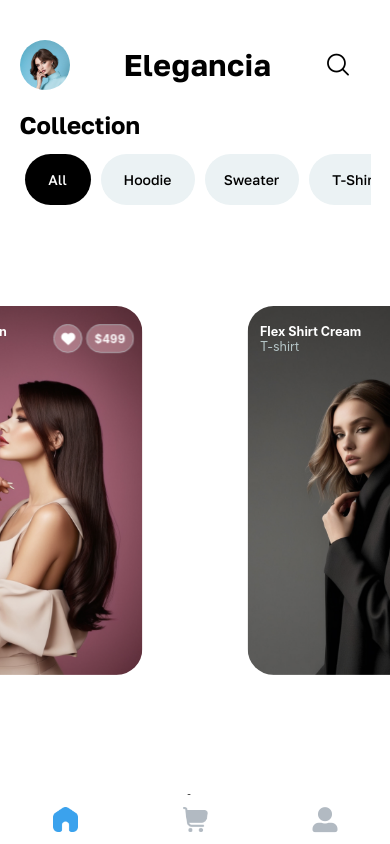
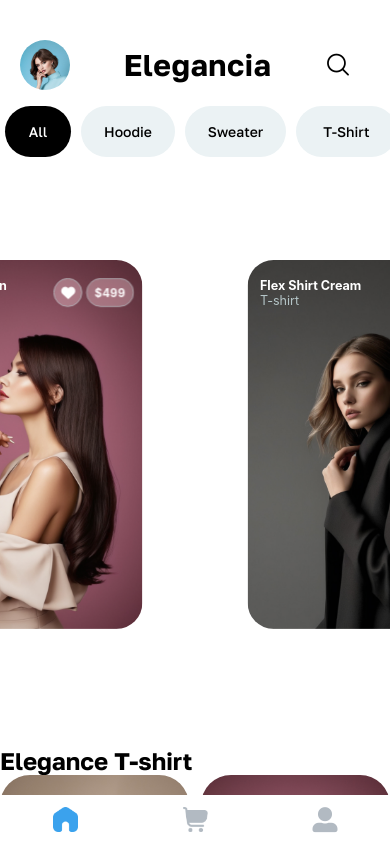
Before and after one commit to usmanjutt47/Fashion-store, a React Native app in the folder client/: screen /HomeStack in a window 390 px wide. Built offline with nearby package versions, Linux system fonts and the light colour scheme.

Commit message:
Update Home.jsx

```diff
--- a/client/src/screens/Home.jsx
+++ b/client/src/screens/Home.jsx
@@ -4,10 +4,9 @@ import {
   Text,
   Image,
   StyleSheet,
-  ScrollView,
+  FlatList,
   TouchableOpacity,
   Pressable,
-  FlatList,
 } from "react-native";
 import { StatusBar } from "expo-status-bar";
 import { useFonts } from "expo-font";
@@ -83,7 +82,30 @@ export default function Home() {
     setSelected(item);
   };
 
-  const renderItem = ({ item }) => (
+  const renderButtonItem = ({ item }) => (
+    <TouchableOpacity
+      onPress={() => handlePress(item.label)}
+      style={[
+        styles.pressableButton,
+        {
+          backgroundColor: selected === item.label ? "#000000" : "#EBF2F4",
+          width: item.width,
+          marginHorizontal: 5,
+        },
+      ]}
+    >
+      <Text
+        style={[
+          styles.pressableText,
+          { color: selected === item.label ? "#FFFFFF" : "#000000" },
+        ]}
+      >
+        {item.label}
+      </Text>
+    </TouchableOpacity>
+  );
+
+  const renderCardItem = ({ item }) => (
     <View style={styles.card}>
       <Pressable style={styles.itemContainer}>
         <Image source={item.image} style={styles.itemImage} />
@@ -122,9 +144,8 @@ export default function Home() {
     </View>
   );
 
-  return (
-    <View style={styles.container}>
-      <StatusBar style="auto" />
+  const renderListHeader = () => (
+    <View>
       <View style={styles.header}>
         <View style={styles.headerContent}>
           <Image
@@ -140,37 +161,10 @@ export default function Home() {
           />
         </View>
       </View>
-      <ScrollView
-        contentContainerStyle={styles.scrollContainer}
-        showsVerticalScrollIndicator={false}
-        showsHorizontalScrollIndicator={false}
-      >
-        <Text style={styles.collectionTitle}>Collection</Text>
       <FlatList
-          data={buttonData.map((item) => item.label)}
-          renderItem={({ item }) => (
-            <TouchableOpacity
-              onPress={() => handlePress(item)}
-              style={[
-                styles.pressableButton,
-                {
-                  backgroundColor: selected === item ? "#000000" : "#EBF2F4",
-                  width: item === "All" ? 66 : 94,
-                  marginHorizontal: 5,
-                },
-              ]}
-            >
-              <Text
-                style={[
-                  styles.pressableText,
-                  { color: selected === item ? "#FFFFFF" : "#000000" },
-                ]}
-              >
-                {item}
-              </Text>
-            </TouchableOpacity>
-          )}
-          keyExtractor={(item) => item}
+        data={buttonData}
+        renderItem={renderButtonItem}
+        keyExtractor={(item) => item.key}
         horizontal
         showsHorizontalScrollIndicator={false}
         contentContainerStyle={styles.buttonContainer}
@@ -178,24 +172,25 @@ export default function Home() {
       <View style={styles.carouselContainer}>
         <Carousel />
       </View>
-
       <View style={styles.scrollInnerContainer}>
         <Text style={styles.tShirtText}>Elegance T-shirt</Text>
+      </View>
+    </View>
+  );
+
+  return (
+    <View style={styles.container}>
+      <StatusBar style="auto" />
       <FlatList
         data={cardData}
-            renderItem={renderItem}
+        renderItem={renderCardItem}
         keyExtractor={(item) => item.id}
         numColumns={2}
         columnWrapperStyle={styles.columnWrapper}
         contentContainerStyle={styles.cardContainer}
+        ListHeaderComponent={renderListHeader}
         showsVerticalScrollIndicator={false}
       />
-          <Text style={styles.collectionTitle}>Collection</Text>
-          <View style={[styles.carouselContainer, { marginBottom: "5%" }]}>
-            <Carousel />
-          </View>
-        </View>
-      </ScrollView>
     </View>
   );
 }
```
Lines whose indentation alone changed are shown as unchanged.
